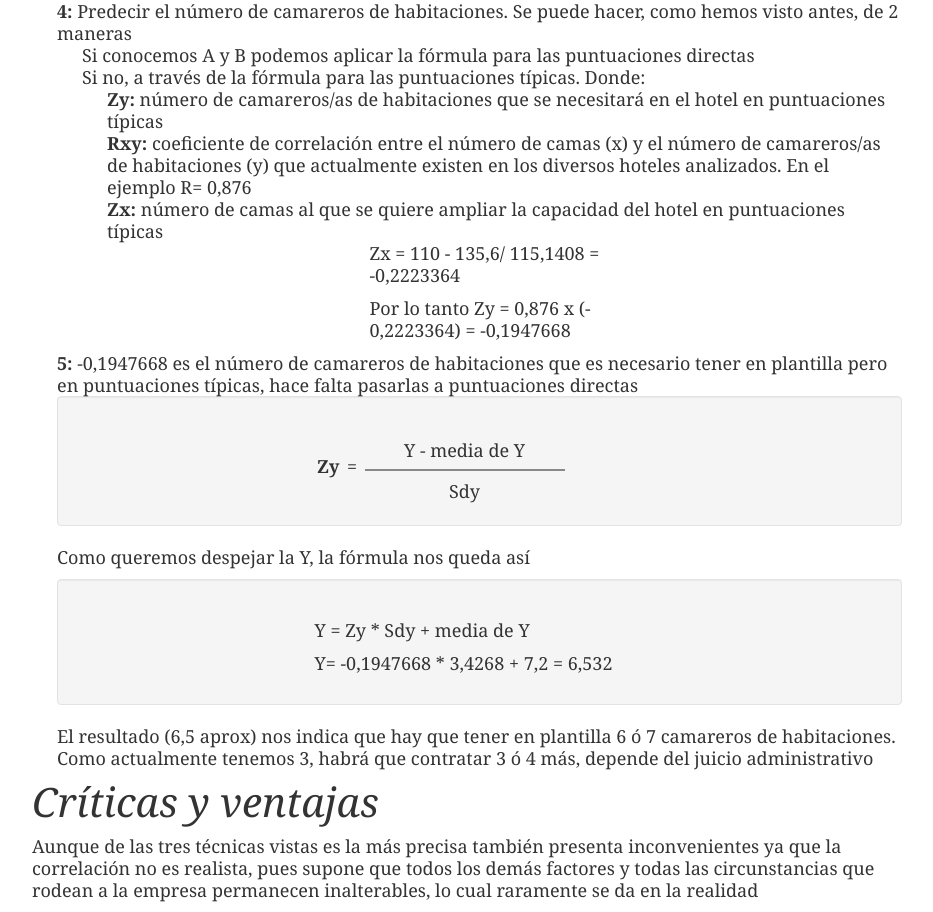
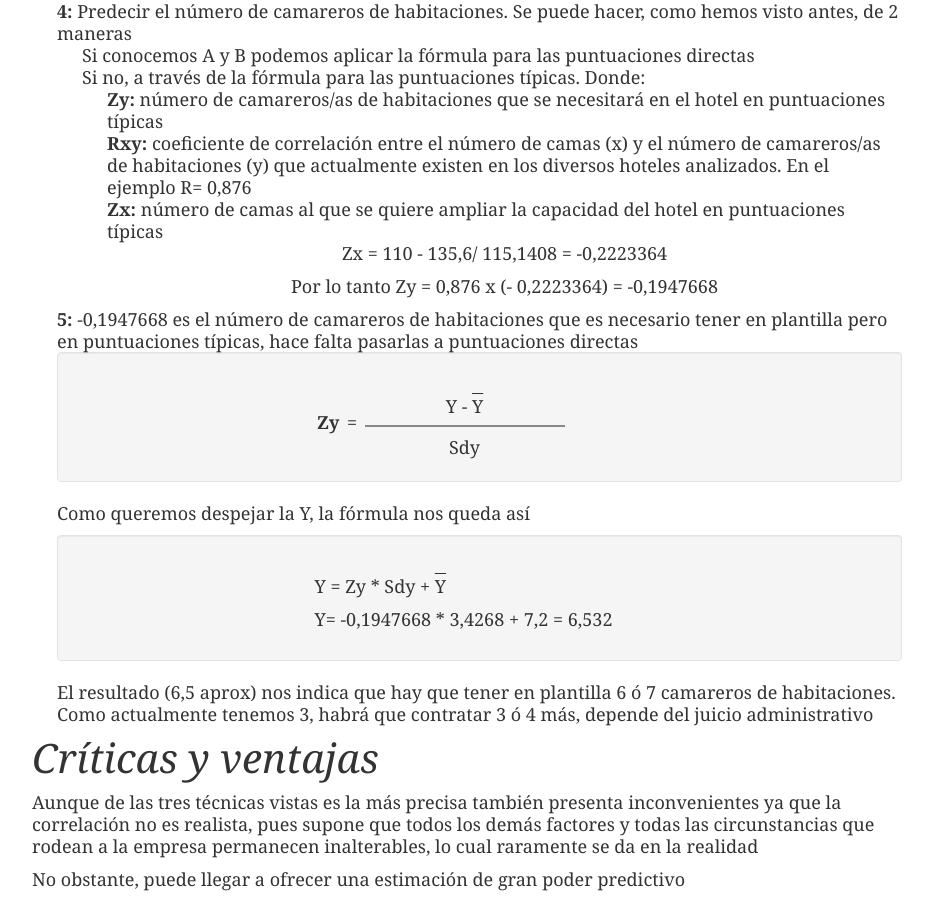
Before and after one commit to Sauco82/aprendiendo-frontend, a PHP site: page /calculos/correlacion.html in a window 1280 px wide. Shown: the part 2605-3517 px from the top of the page, without its empty margins (323-1256 px from the left). Run offline with PHP 8.4, Linux system fonts and the light colour scheme.

Commit message:
arregladas formulas varias

```diff
--- a/calculos/correlacion.html
+++ b/calculos/correlacion.html
@@ -321,12 +321,9 @@
               <li><strong>Zy:</strong> número de camareros/as de habitaciones que se necesitará en el hotel en puntuaciones típicas</li>
               <li><strong>Rxy:</strong> coeficiente de correlación entre el número de camas (x) y el número de camareros/as de habitaciones (y) que actualmente existen en los diversos hoteles analizados. En el ejemplo R= 0,876</li>
               <li><strong>Zx:</strong> número de camas al que se quiere ampliar la capacidad del hotel en puntuaciones típicas
-              <div class="cuenta_margenes_ejemplo">
-              <div class="cuenta">
-                <p>Zx = 110 - 135,6/ 115,1408 = -0,2223364</p>
-                <p>Por lo tanto Zy = 0,876 x (- 0,2223364) = -0,1947668</p>
-              </div>
-            </div></li>
+                <p class="detalles">Zx = 110 - 135,6/ 115,1408 = -0,2223364</p>
+                <p class="detalles">Por lo tanto Zy = 0,876 x (- 0,2223364) = -0,1947668</p>
+              </li>
             </ul>
 
 
@@ -337,7 +334,7 @@
               <strong class="nombre">Zy</strong>
               <span class="igual">=</span>
               <div class="fraccion">
-                <span class="dividendo">Y - media de Y</span>
+                <span class="dividendo">Y - <span class="media">Y</span></span>
                 <span class="divisor">Sdy</span>
               </div>
             </div>
@@ -345,7 +342,7 @@
           <p>Como queremos despejar la Y, la fórmula nos queda así</p>
           <div class="cuenta_correlacion ejemplo well">
               <div class="cuenta">
-                <p>Y = Zy * Sdy + media de Y</p>
+                <p>Y = Zy * Sdy + <span class="media">Y</span></p>
                 <p>Y= -0,1947668 * 3,4268 + 7,2 = 6,532</p>
               </div>
           </div>
--- a/calculos/css/estilos.css
+++ b/calculos/css/estilos.css
@@ -74,6 +74,7 @@
 	font-size: 130%;
 	text-align: center;
 }
+.media{text-decoration: overline;}
 .detalles{text-align: center;}
 
 table.datos td.sumandos{background:#BEE5F7;}
--- a/calculos/margenes.html
+++ b/calculos/margenes.html
@@ -122,9 +122,7 @@
     <p><strong>Para estimar las necesidades de personal futuras,</strong> hay que multiplicar el resultado del ratio de proporcionalidad por la demanda del producto o servicio. Si esta empresa desea aumentar el volumen de ventas a 175.000 euros en el futuro ¿cuántos trabajadores se requerirán para conseguirlo?</p>
 
     <div class="cuenta_margenes_ejemplo">
-      <div class="cuenta">
-        <p>0,00025 x 175.000 &#128; = 43,75 trabajadores</p>
-      </div>
+        <p class="ecuacion">0,00025 x 175.000 &#128; = 43,75 trabajadores</p>
     </div>
 
     <p>Para que la empresa logre aumentar el volumen de ventas a 175.000 euros deberá tener en plantilla 43,75 trabajadores.</p>
```
Also changed, not shown: calculos/markov.html (+4 -6 lines).
